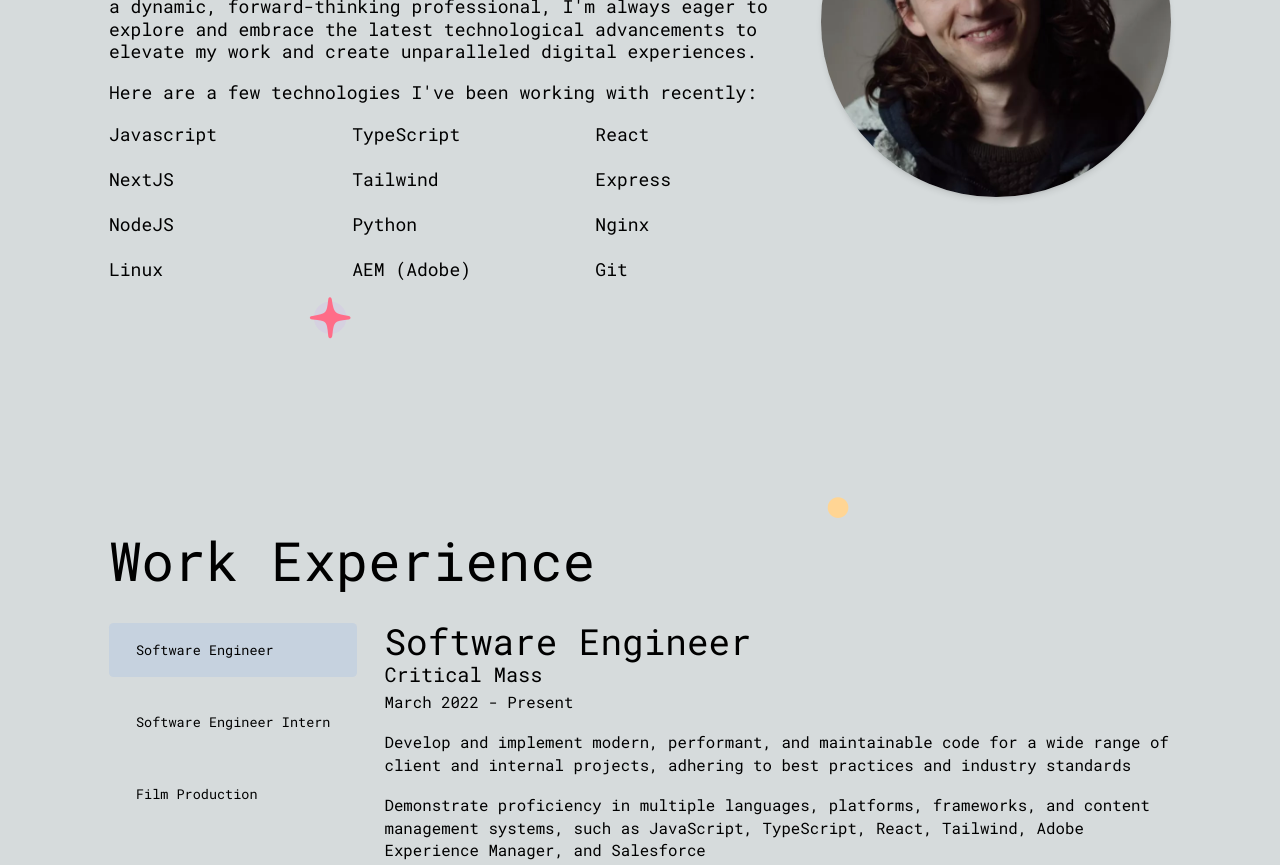
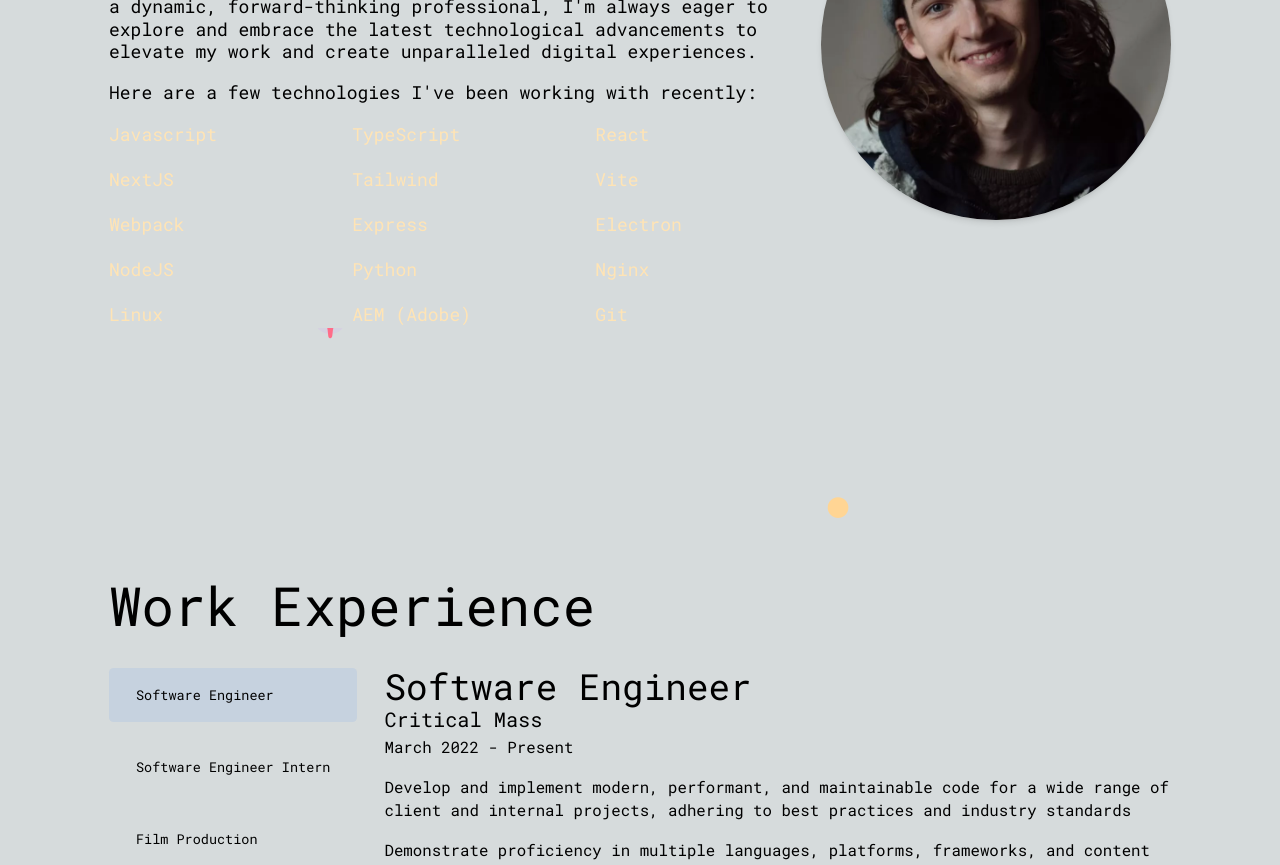
Before and after one commit to yunggarlic/new_personal, a Next.js app: page / in a window 1280 px wide. Shown: the part 1120-1985 px from the top of the page. Built offline with nearby package versions, Linux system fonts and the light colour scheme.

Commit message:
updates familiar techs

```diff
--- a/src/components/About.tsx
+++ b/src/components/About.tsx
@@ -13,7 +13,10 @@ const About: React.FC = () => {
     'React',
     'NextJS',
     'Tailwind',
+    'Vite',
+    'Webpack',
     'Express',
+    'Electron',
     'NodeJS',
     'Python',
     'Nginx',
@@ -70,7 +73,11 @@ const About: React.FC = () => {
         </p>
         <ul className="skills-list grid auto-rows-fr grid-cols-3 gap-4">
           {skills.map((skill, index) => {
-            return <li key={index}>{skill}</li>;
+            return (
+              <li className={`text-test`} key={index}>
+                {skill}
+              </li>
+            );
           })}
         </ul>
       </div>
--- a/src/styles/globals.css
+++ b/src/styles/globals.css
@@ -6,7 +6,7 @@
   --nav-height: 80px;
   --max-width: 1100px;
   --border-radius: 12px;
-  --foreground-rgb: 0,0,0;
+  --foreground-rgb: 0, 0, 0;
 
   --nav-bg-color: 214, 219, 220;
   --nav-color: 0, 0, 0;
@@ -14,7 +14,7 @@
 }
 
 :root.dark {
-  --foreground-rgb: 255, 255, 255;
+  --foreground-rgb: 230, 230, 250;
   --background-start-rgb: 34, 31, 32;
   --background-end-rgb: 0, 0, 0;
   --nav-bg-color: 34, 31, 32;
@@ -152,26 +152,25 @@ a {
   @apply left-0;
 }
 
-.slider::before{
-  @apply rounded bg-black bottom-[4px] w-[26px] content-[""] h-[26px] left-[4px] absolute transition;
-
+.slider::before {
+  @apply absolute bottom-[4px] left-[4px] h-[26px] w-[26px] rounded bg-black transition content-[""];
 }
-#toggleTheme + .slider::before{
+#toggleTheme + .slider::before {
   transform: translateX(26px);
 }
 
 .dark #toggleTheme + .slider::before {
   transform: translateX(0px);
   @apply bg-white;
-
 }
 
 .dark #toggleTheme + .slider {
   @apply bg-[rgb(var(--nav-bg-color))];
 }
 
-.sun rect, .sun g {
-  @apply fill-white
+.sun rect,
+.sun g {
+  @apply fill-white;
 }
 
 @media (prefers-color-scheme: dark) {
--- a/tailwind.config.js
+++ b/tailwind.config.js
@@ -1,27 +1,46 @@
 /** @type {import('tailwindcss').Config} */
 module.exports = {
-  content: ["./src/**/*.{js,ts,jsx,tsx}"],
+  content: ['./src/**/*.{js,ts,jsx,tsx}'],
   darkMode: 'class',
   theme: {
     extend: {
       height: {
-        "screen-minus-nav": "calc(100vh - var(--nav-height))",
+        'screen-minus-nav': 'calc(100vh - var(--nav-height))',
       },
       backgroundImage: {
-        "stars-tall": "url('/StarsTall.png')",
-
+        'stars-tall': "url('/StarsTall.png')",
       },
       colors: {
-        "deep-blue": "#1A273E",
-        "primary": "rgb(var(--background-start-rgb))"
+        'deep-blue': '#1A273E',
+        primary: 'rgb(var(--background-start-rgb))',
+        test: () => {
+          const colors = [
+            '#FFC0CB',
+            '#F4A460',
+            '#FFE4B5',
+            '#D3D3D3',
+            '#90EE90',
+            '#ADD8E6',
+            '#E0FFFF',
+            '#B0E0E6',
+            '#87CEFA',
+            '#9370DB',
+            '#FFB6C1',
+            '#FFA07A',
+            '#FFEFD5',
+            '#BDB76B',
+            '#E6E6FA',
+          ];
+          return colors[Math.floor(Math.random() * colors.length)];
+        },
       },
 
       screens: {
-        tablet: "768px",
-        desktop: "1280px",
+        tablet: '768px',
+        desktop: '1280px',
       },
       transitionProperty: {
-        "about": "transform, opacity"
+        about: 'transform, opacity',
       },
     },
   },
```
